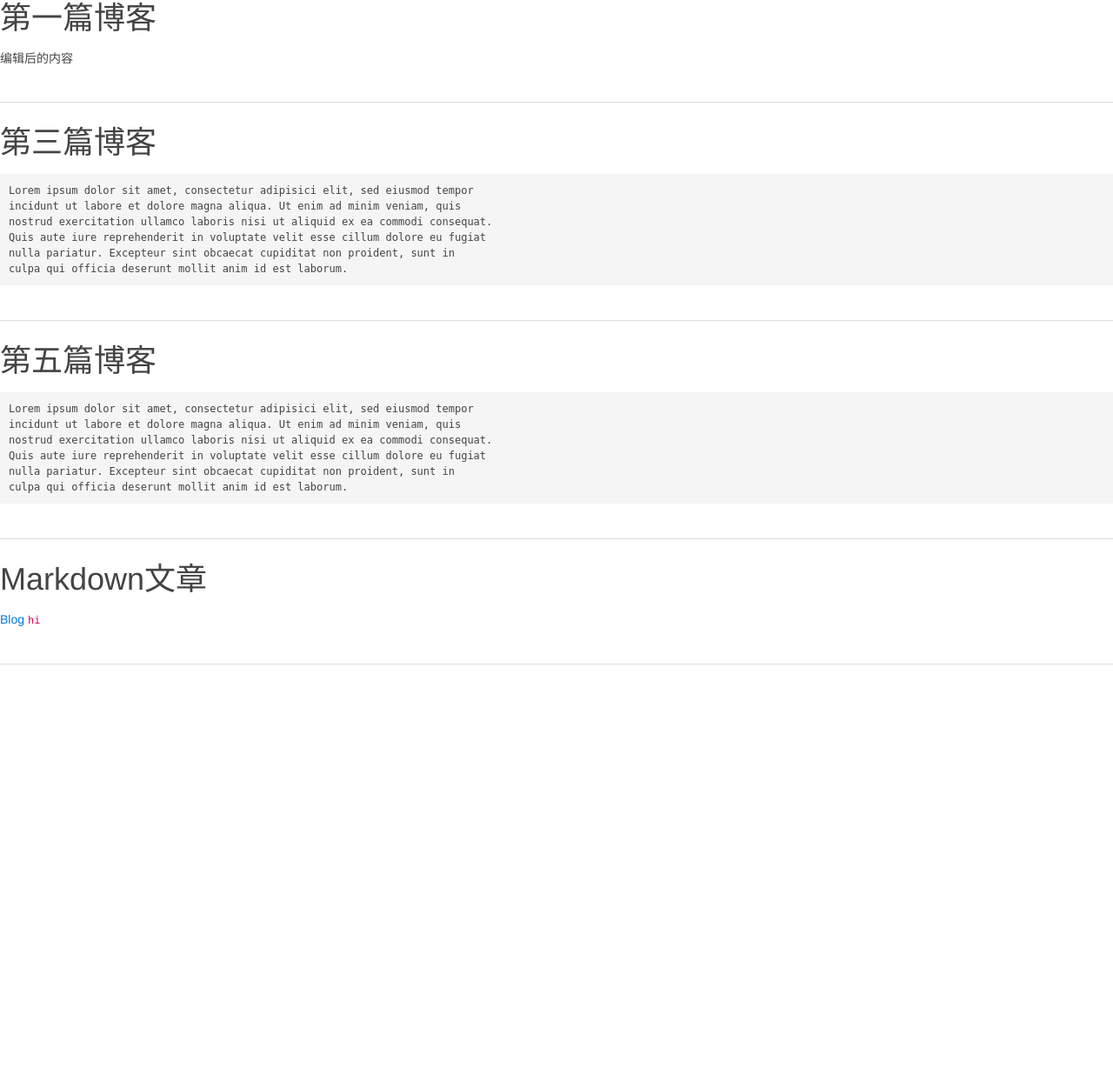
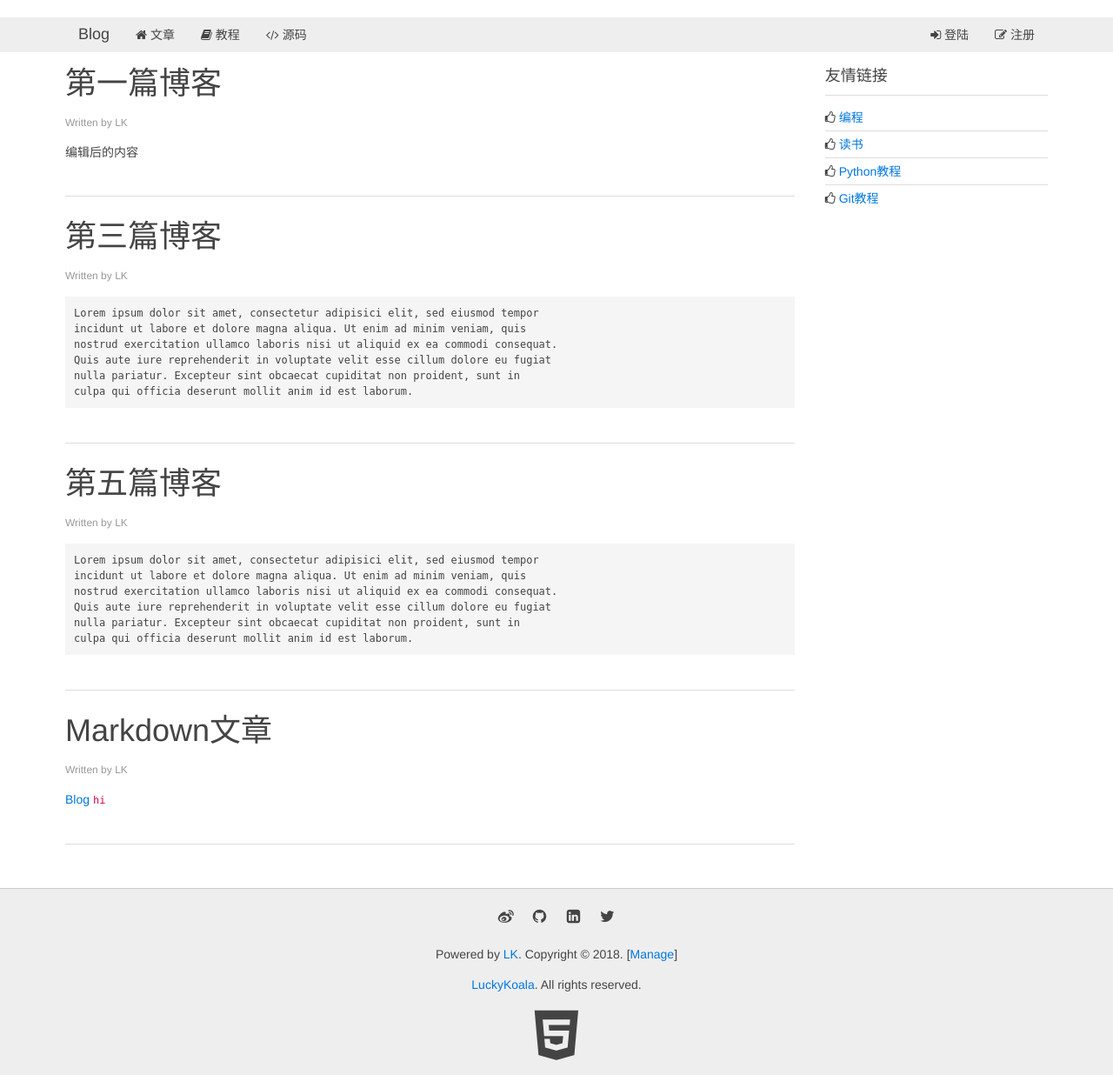
Before and after one commit to LuckyKoala/PythonPoweredBlog, a Flask app: page / in a window 1280 px wide. Shown: the whole page at 87% size. Before the commit the page ends 764 px from the top, so only its background shows below. Run offline with Flask 2, Linux system fonts and the light colour scheme.

Commit message:
add base template; modified template to use uikit;

```diff
--- /dev/null
+++ b/templates/base.html
@@ -0,0 +1,66 @@
+<!DOCTYPE html>
+<html>
+<head>
+    <meta charset="utf-8" />
+    {% block meta %}<!-- block meta  -->{% endblock %}
+    <title>{% block title %} ? {% endblock %} - Awesome Python Webapp</title>
+    <link rel="stylesheet" href="{{ url_for('static', filename='css/uikit.min.css') }}">
+    <script src="{{ url_for('static', filename='js/jquery-3.3.1.min.js') }}"></script>
+    <script src="{{ url_for('static', filename='js/uikit.min.js') }}"></script>
+    {% block beforehead %}<!-- before head  -->{% endblock %}
+</head>
+<body>
+    <nav class="uk-navbar uk-navbar-attached uk-margin-bottom">
+        <div class="uk-container uk-container-center">
+            <a href="/" class="uk-navbar-brand">Blog</a>
+            <ul class="uk-navbar-nav">
+                <li data-url="blogs"><a href="/"><i class="uk-icon-home"></i> 文章</a></li>
+                <li><a target="_blank" href="#"><i class="uk-icon-book"></i> 教程</a></li>
+                <li><a target="_blank" href="https://github.com/LuckyKoala/PythonPoweredBlog"><i class="uk-icon-code"></i> 源码</a></li>
+            </ul>
+            <div class="uk-navbar-flip">
+                <ul class="uk-navbar-nav">
+                {% if user %}
+                    <li class="uk-parent" data-uk-dropdown>
+                        <a href="#0"><i class="uk-icon-user"></i> {{ user.name }}</a>
+                        <div class="uk-dropdown uk-dropdown-navbar">
+                            <ul class="uk-nav uk-nav-navbar">
+                                <li><a href="/signout"><i class="uk-icon-sign-out"></i> 登出</a></li>
+                            </ul>
+                        </div>
+                    </li>
+                {% else %}
+                    <li><a href="/login"><i class="uk-icon-sign-in"></i> 登陆</a></li>
+                    <li><a href="#"><i class="uk-icon-edit"></i> 注册</a></li>
+                {% endif %}
+                </ul>
+            </div>
+        </div>
+    </nav>
+
+    <div class="uk-container uk-container-center">
+        <div class="uk-grid">
+            <!-- content -->
+            {% block content %}
+            {% endblock %}
+            <!-- // content -->
+        </div>
+    </div>
+
+    <div class="uk-margin-large-top" style="background-color:#eee; border-top:1px solid #ccc;">
+        <div class="uk-container uk-container-center uk-text-center">
+            <div class="uk-panel uk-margin-top uk-margin-bottom">
+                <p>
+                    <a target="_blank" href="#" class="uk-icon-button uk-icon-weibo"></a>
+                    <a target="_blank" href="#" class="uk-icon-button uk-icon-github"></a>
+                    <a target="_blank" href="#" class="uk-icon-button uk-icon-linkedin-square"></a>
+                    <a target="_blank" href="#" class="uk-icon-button uk-icon-twitter"></a>
+                </p>
+                <p>Powered by <a href="#">LK</a>. Copyright &copy; 2018. [<a href="#" target="_blank">Manage</a>]</p>
+                <p><a href="#" target="_blank">LuckyKoala</a>. All rights reserved.</p>
+                <a target="_blank" href="#"><i class="uk-icon-html5" style="font-size:64px; color: #444;"></i></a>
+            </div>
+        </div>
+    </div>
+</body>
+</html>
--- a/templates/list.html
+++ b/templates/list.html
@@ -1,16 +1,32 @@
-<head>
-    <title>Blog</title>
-    <link rel="stylesheet" href="{{ url_for('static', filename='css/uikit.min.css') }}">
-    <script src="{{ url_for('static', filename='js/jquery-3.3.1.min.js') }}"></script>
-    <script src="{{ url_for('static', filename='js/uikit.min.js') }}"></script>
-</head>
+{% extends 'base.html' %}
 
+{% block title %}日志{% endblock %}
+
+{% block content %}
+
+    <div class="uk-width-medium-3-4">
         {% for blog in blogs %}
             <article class="uk-article">
 				<h1 class="uk-article-title">
 					<a href={{ blog.link }}>{{ blog.title }}</a>
 				</h1>
+				<p class="uk-article-meta">Written by LK</p>
 				<p>{{ blog.content }}</p>
 			</article>
             <hr class="uk-article-divider">
         {% endfor %}
+    </div>
+
+    <div class="uk-width-medium-1-4">
+        <div class="uk-panel uk-panel-header">
+            <h3 class="uk-panel-title">友情链接</h3>
+            <ul class="uk-list uk-list-line">
+                <li><i class="uk-icon-thumbs-o-up"></i> <a target="_blank" href="#">编程</a></li>
+                <li><i class="uk-icon-thumbs-o-up"></i> <a target="_blank" href="#">读书</a></li>
+                <li><i class="uk-icon-thumbs-o-up"></i> <a target="_blank" href="#">Python教程</a></li>
+                <li><i class="uk-icon-thumbs-o-up"></i> <a target="_blank" href="#">Git教程</a></li>
+            </ul>
+        </div>
+    </div>
+
+{% endblock %}
```
Also changed, not shown: templates/detail.html (+21 -22 lines). Lines whose indentation alone changed are shown as unchanged.
